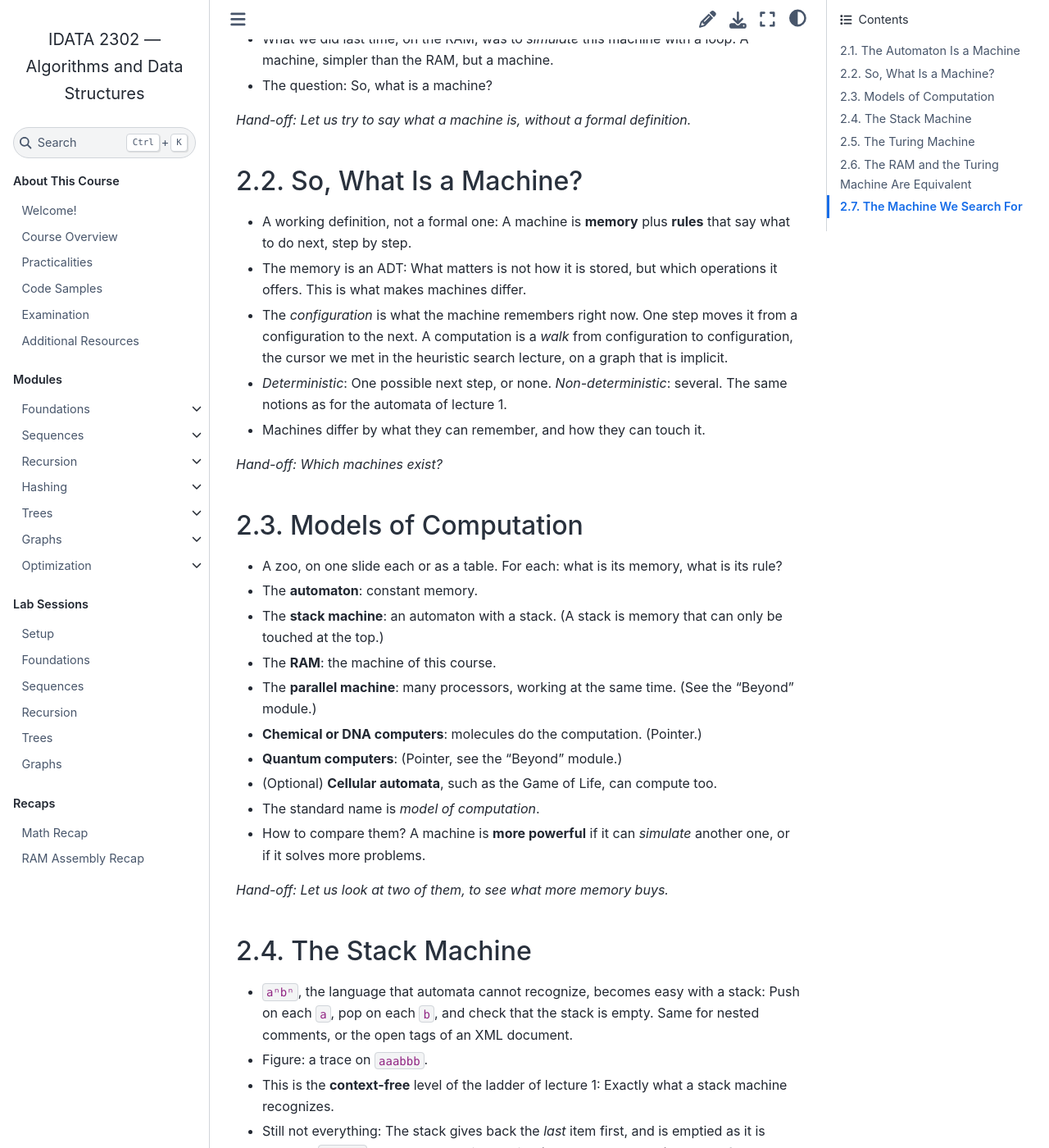
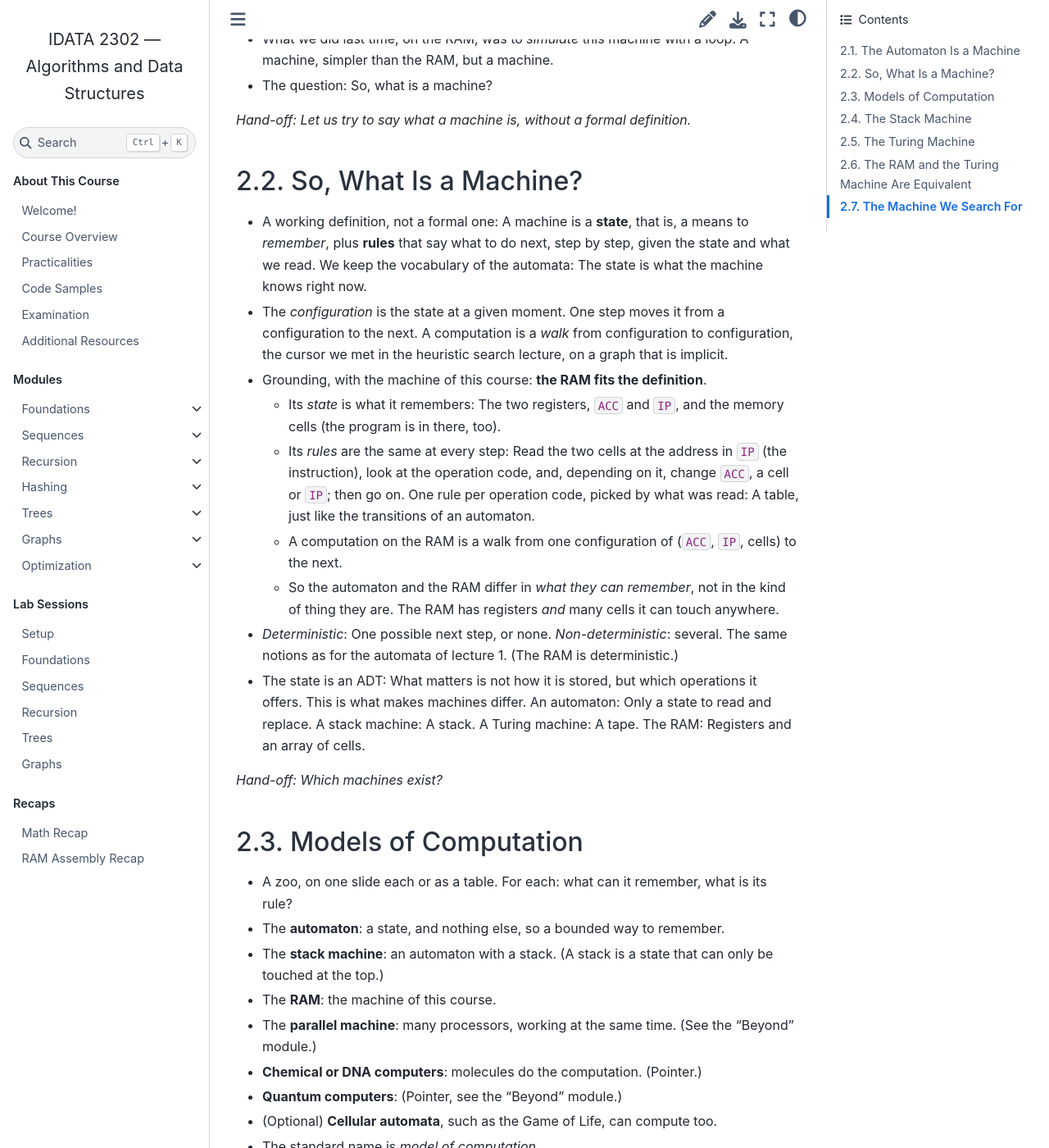
Before and after one commit to fchauvel/ntnu-idata2302-website, a Sphinx documentation site: the page built from source/theory/machines/index.rst, in a window 1280 px wide and 1400 px high, scrolled down 496 px. Shown: the whole window at 82% size. Built offline with Sphinx 7.4.7 and the Sphinx Book theme 1.1.4, drawn with Linux system fonts in a browser that asks for light colours; some of the changed text lies outside the part shown.

Commit message:
content: define a machine by its state and ground it in the RAM
Co-Authored-By: Claude Sonnet 5.5 <noreply@anthropic.com>

```diff
--- a/source/theory/machines/index.rst
+++ b/source/theory/machines/index.rst
@@ -13,6 +13,10 @@ Machines
    turned into prose, figures and code. Hand-offs between sections are in
    italics. Items marked (optional) are the first to cut.
 
+   Vocabulary: We speak of the *state* of a machine, as for the automaton ("means
+   to remember"), rather than of its "memory". It is the same thing, but it keeps
+   one word across the lecture.
+
    Where this lecture stands: It is the middle of the story "machine,
    resource, bound". Lecture 1 gave the simplest machine. Here, we look at
    what a machine is, and at others, up to the Turing machine, the reference.
@@ -21,8 +25,8 @@ Machines
 
    Thread of the lecture: Lecture 1 ended on a ladder of languages, each
    level harder than the previous one. Here, each level gets its machine, and
-   the machines differ by *the interface of their memory* (an ADT, as in the
-   Sequences module): None beyond the state (automaton), a stack (push, pop at
+   the machines differ by *the interface of their state* (an ADT, as in the
+   Sequences module): Only a state to replace (automaton), a stack (push, pop at
    the top), a tape (read, write, move, anywhere). Computation is a walk
    from configuration to configuration, as in the search lectures.
 
@@ -51,17 +55,35 @@ The Automaton Is a Machine
 So, What Is a Machine?
 ======================
 
-- A working definition, not a formal one: A machine is **memory** plus
-  **rules** that say what to do next, step by step.
-- The memory is an ADT: What matters is not how it is stored, but which
-  operations it offers. This is what makes machines differ.
-- The *configuration* is what the machine remembers right now. One step moves
+- A working definition, not a formal one: A machine is a **state**, that is,
+  a means to *remember*, plus **rules** that say what to do next, step by step,
+  given the state and what we read. We keep the vocabulary of the automata:
+  The state is what the machine knows right now.
+- The *configuration* is the state at a given moment. One step moves
   it from a configuration to the next. A computation is a *walk* from
   configuration to configuration, the cursor we met in the heuristic search
   lecture, on a graph that is implicit.
+- Grounding, with the machine of this course: **the RAM fits the definition**.
+
+  - Its *state* is what it remembers: The two registers, ``ACC`` and ``IP``,
+    and the memory cells (the program is in there, too).
+  - Its *rules* are the same at every step: Read the two cells at the address
+    in ``IP`` (the instruction), look at the operation code, and, depending on
+    it, change ``ACC``, a cell or ``IP``; then go on. One rule per operation
+    code, picked by what was read: A table, just like the transitions of an
+    automaton.
+  - A computation on the RAM is a walk from one configuration of
+    (``ACC``, ``IP``, cells) to the next.
+  - So the automaton and the RAM differ in *what they can remember*, not in the
+    kind of thing they are. The RAM has registers *and* many cells it can
+    touch anywhere.
 - *Deterministic*: One possible next step, or none. *Non-deterministic*:
-  several. The same notions as for the automata of lecture 1.
-- Machines differ by what they can remember, and how they can touch it.
+  several. The same notions as for the automata of lecture 1. (The RAM is
+  deterministic.)
+- The state is an ADT: What matters is not how it is stored, but which
+  operations it offers. This is what makes machines differ. An automaton: Only a
+  state to read and replace. A stack machine: A stack. A Turing machine: A
+  tape. The RAM: Registers and an array of cells.
 
 *Hand-off: Which machines exist?*
 
@@ -69,10 +91,10 @@ So, What Is a Machine?
 Models of Computation
 =====================
 
-- A zoo, on one slide each or as a table. For each: what is its memory, what
+- A zoo, on one slide each or as a table. For each: what can it remember, what
   is its rule?
-- The **automaton**: constant memory.
-- The **stack machine**: an automaton with a stack. (A stack is memory that can
+- The **automaton**: a state, and nothing else, so a bounded way to remember.
+- The **stack machine**: an automaton with a stack. (A stack is a state that can
   only be touched at the top.)
 - The **RAM**: the machine of this course.
 - The **parallel machine**: many processors, working at the same time.
@@ -84,7 +106,7 @@ Models of Computation
 - How to compare them? A machine is **more powerful** if it can *simulate*
   another one, or if it solves more problems.
 
-*Hand-off: Let us look at two of them, to see what more memory buys.*
+*Hand-off: Let us look at two of them, to see what a richer state buys.*
 
 
 The Stack Machine
@@ -102,13 +124,13 @@ The Stack Machine
 - The level in between, context-sensitive, needs a tape of limited size. We skip
   it: It brings no new idea.
 
-*Hand-off: What if the memory could be touched anywhere, and freely?*
+*Hand-off: What if the state could be touched anywhere, and freely?*
 
 
 The Turing Machine
 ==================
 
-- A *tape* (unbounded memory), a *head* that reads and writes one cell and moves
+- A *tape* (unbounded state), a *head* that reads and writes one cell and moves
   left or right, and a *state*. The rules are a table: In this state, reading
   this symbol, write this one, move, and go to that state.
 - Figure: a tape, a head, and a trace of a very small machine (for instance,
```
